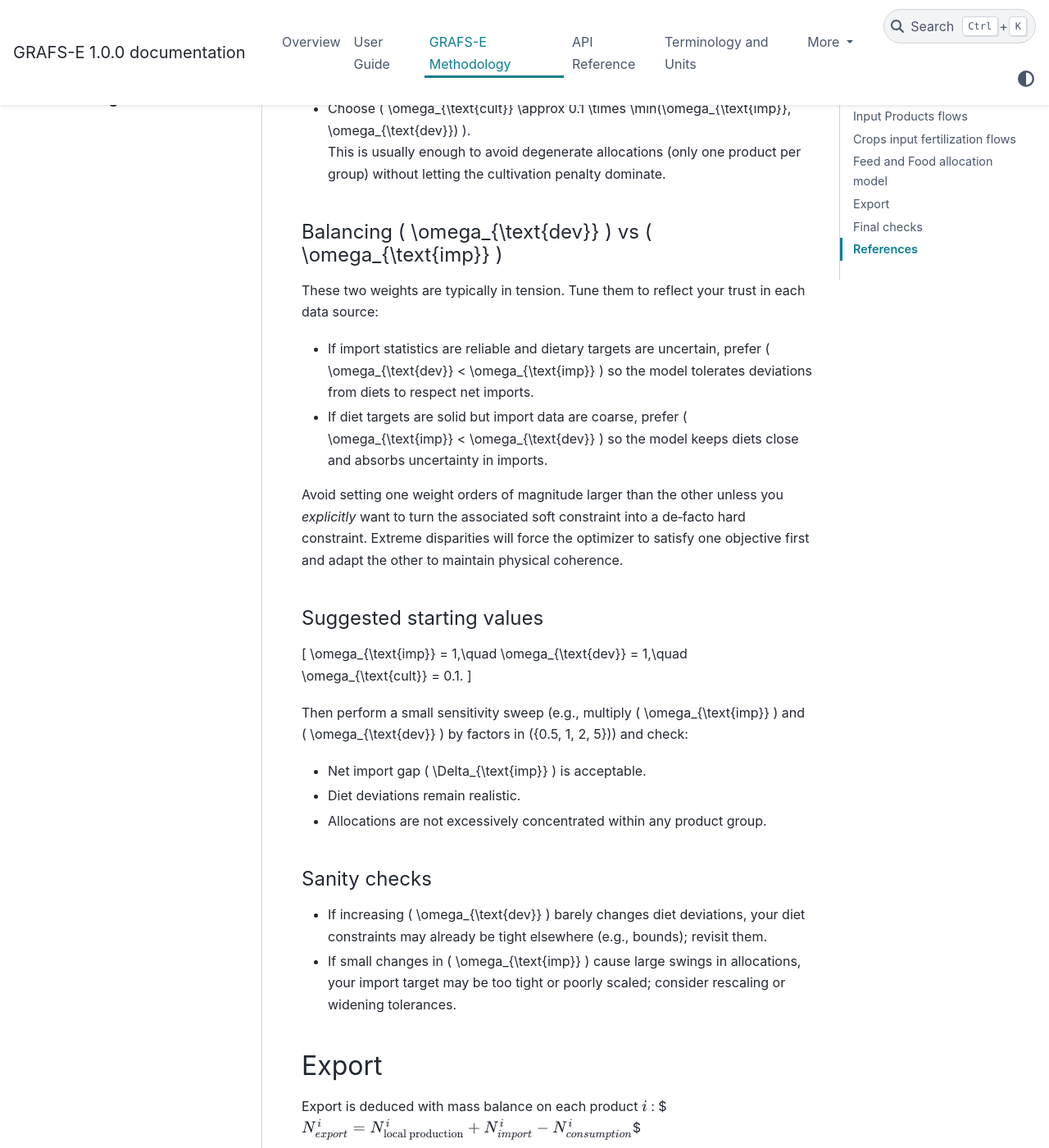
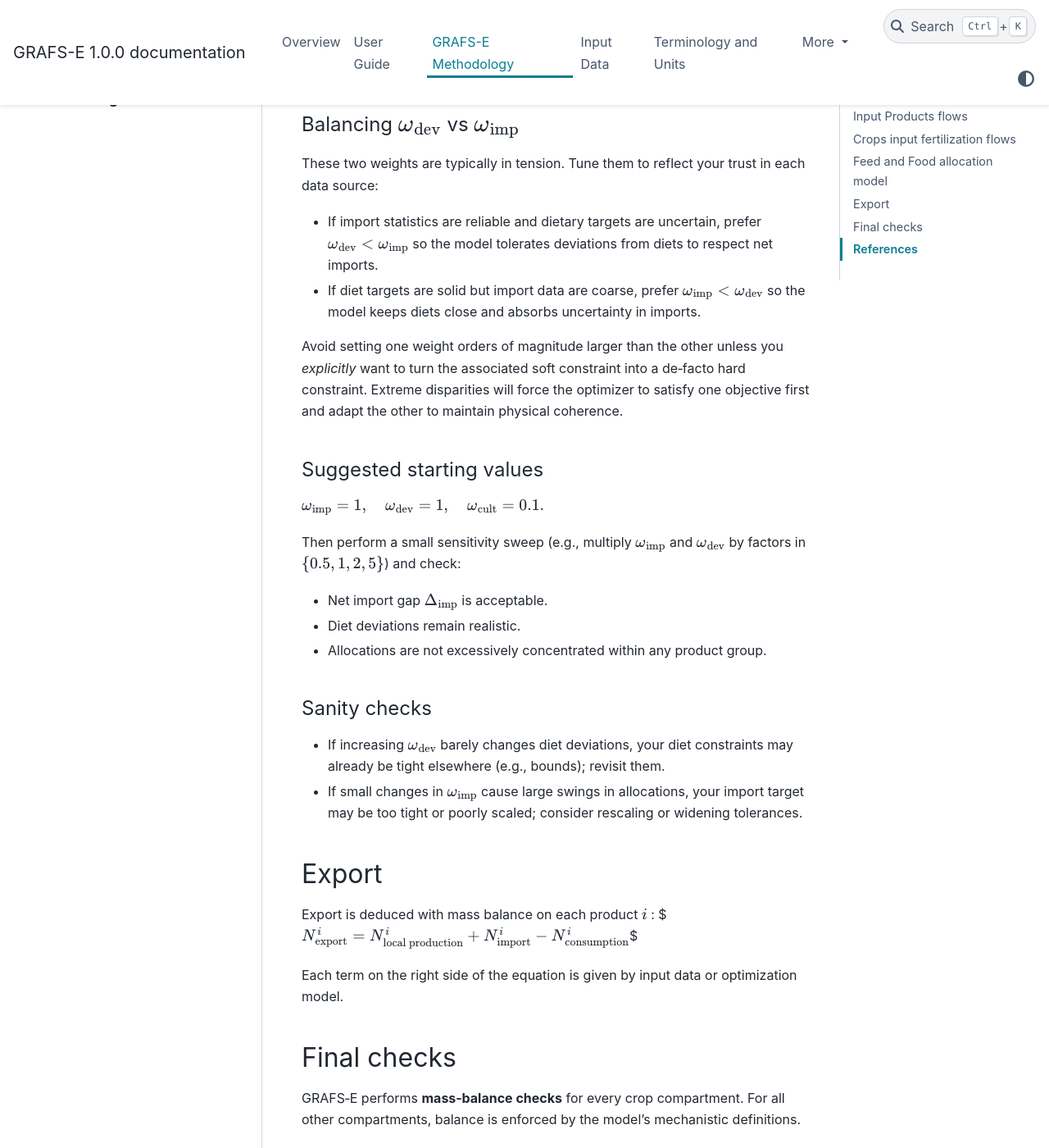
Before and after one commit to AdrienFausteGay/GRAFS-E, a Sphinx documentation site: the page built from docs/source/grafs-e-engine.md, in a window 1280 px wide and 1400 px high, scrolled down 7915 px. Shown: the whole window at 82% size. Built offline with Sphinx 7.4.7 and the PyData theme 0.15.4, drawn with Linux system fonts in a browser that asks for light colours; cross-references to code outside the pages are shown as plain code; some of the changed text lies outside the part shown.

Commit message:
Minor upgrades in documentations (input, engine and index). Change the...

```diff
--- a/docs/source/grafs-e-engine.md
+++ b/docs/source/grafs-e-engine.md
@@ -4,29 +4,32 @@ Here are described GRAFS-E mecanisms to create a coherent flow vision of agro-fo
 
 ## Input Products flows
 
-Input flows from products are get with product data. For each product $i$ with 'Origin compartment' $j$, the inflow is $$F_{ij} = Production_i * Nitrogen Content_i
+Input flows from products are get with product data. For each product $i$ with 'Origin compartment' $j$, the inflow is
+$$
+F_{ij} = \text{Production}_i * \text{Nitrogen Content}_i
+$$
 
-This flow is now nammed $Nitrogen Production_i$
+This flow is now nammed $\text{Nitrogen Production}_i$
 ## Crops input fertilization flows
 
 Crops can be fertilized by several vector depending of the context : synthetic fertilizer, excretion, atmospheric deposition, seeds...
 
 ### Seeds input
 
-Each yearly crops required an initial seeds input to grow. This is computed as follow for a crop $i$ : $$ f_{ii} = Seed input_i * Nitrogen Production_i$$
+Each yearly crops required an initial seeds input to grow. This is computed as follow for a crop $i$ : $$ F_{ii} = \text{Seed input}_i * \text{Nitrogen Production}_i$$
 
 This is the only self loop in GRAFS-E.
 
 ### Atmosperic deposition
 
 Atmospheric deposition is modelled in a simple maner with a surface coefficient. The origin of this flow is 90 % from atmospheric NH3 and 10 % from atmospheric N2O as proposed by IPCC {cite:p}`intergovernmentalpanelonclimatechangeClimateChangeLand2022`.
-For a crop $i$, the input flow is : $$f_i = Atmospheric deposition coef_i * Area_i$$
+For a crop $i$, the input flow is : $$F_i = \text{Atmospheric deposition coef}_i * \text{Area}_i$$
 
 ### Biological Nitrogen Fixation
 
 Biological Nitrogen Fixation (BNF) is based on Anglade et al. work {cite:p}`angladeRelationshipsEstimatingN2`. This approach propose that BNF is linked to crops production with an affine relation : $$BNF = [{\alpha}_{cult}*\frac{Y}{HI}+{\beta}_{cult}]*BGN$$
 
-With ${\alpha}_{cult}$ and ${\beta}_{cult}$ the slope and XXX of the affine function, Y the yield (kgN/ha), HI the Harvest Index and BGN the Bellowground contribution multiplicative factor. For more details and  values for ${\alpha}_{cult}$ and ${\beta}_{cult}$ and BNG, check Anglade paper.
+With ${\alpha}_{cult}$ and ${\beta}_{cult}$ the slope and intercept of the affine function, Y the yield (kgN/ha), HI the Harvest Index and BGN the Bellowground contribution multiplicative factor. For more details and  values for ${\alpha}_{cult}$ and ${\beta}_{cult}$ and BNG, check Anglade paper.
 
 These computed flows go from atmospheric N2 to concerned crops (the one with non zero BNF coefficients).
 
@@ -37,13 +40,13 @@ Human excretion is the sum of all Nitrogen Ingested including fischery product.
 #### Sludge spread
 
 The excretion is partially recycled (Excretion recycling input parameter) to be spread on crops. This part is shared among crops according to their area and spreading rate.
-Spreading designate the action of manually spreading manure on a field (by opposition to direct excretion on grasslands). A streading rate of 0% means that no hectares benefited from sludges, manure and slurry (whatever is the amount). Spreading rate of 100% means that all hectares of this crop benefited from spreeding. The available amount of sludge Nitrogen is spread using this distribution: $${\rho}_i = \frac{Area_i*Spreading rate_i}{{\sum}_{j\in crops, \notin natural meadow} Area_j*Spreading rate_j}$$
+Spreading designate the action of manually spreading manure on a field (by opposition to direct excretion on grasslands). A streading rate of 0% means that no hectares benefited from sludges, manure and slurry (whatever is the amount). Spreading rate of 100% means that all hectares of this crop benefited from spreeding. The available amount of sludge Nitrogen is spread using this distribution: $${\rho}_i = \frac{\text{Area}_i*\text{Spreading rate_i}}{{\sum}_{j\in \text{crops}, \notin \text{natural meadow}} \text{Area_j}*\text{Spreading rate_j}}$$
 
 With $i$ a crop. Therefore Spreading rate encompass how much a crop will get access to manure, sludge and slurry spreading.
 
 #### Other fate of human excretion
 
-The rest of human excretion get various fate. These are studied in {cite:p}`starckFateNitrogenFrench2023a`. A part is volatilized as ammoniac ($NH_3$), a part is volatilized as nitrous oxyde ($N_2O$), a part is volilized as nitrous gas ($N_2). Each of these ends are taken account by 'N-X EM excretion' with X the name of the volatilized molecule in input data.
+The rest of human excretion get various fate. These are studied in {cite:p}`starckFateNitrogenFrench2023a`. A part is volatilized as ammoniac ($NH_3$), a part is volatilized as nitrous oxyde ($N_2O$), a part is volilized as nitrous gas ($N_2$). Each of these ends are taken account by 'N-X EM excretion' with X the name of the volatilized molecule in input data.
 All human excretion which is neither volatilized or recycled is lost in hydro-system compartment.
 
 ### Animal excretion
@@ -68,32 +71,32 @@ Synthetic fertilization flows are the flows from Haber-Bosch compartment to each
 Synthetic fertilization is computed based on the gap between fertilization needs and non-synthetic fertilizer used. This gap is normalized using the total amount of synthetic fertilizer used on the territory.  Non-synthetic fertilizer regroup all fertilizing vectors presented above.
 
 The philosophy behind the flows of synthetic fertilizer use is to proceed to an allocation from the stock of global use of synthetic fertilizer on the territory for a given year to each crops. The distribution of synthetic fertilizer is proportional to the gap between fertilization needs and non-synthetic fertilizer use.
-$$F_{synth~tot} = \sum_{i \in crops}f_{HB,i}$$
-$$f_{HB,i} \prop \text{fertilization need}_i - \sum_{j \in \text{non synth fertilization}} f_{ji}$$
+$$F_{\text{synth tot}} = \sum_{i \in \text{crops}}f_{HB,i}$$
+$$F_{HB,i} \propto \text{fertilization need}_i - \sum_{j \in \text{non synth fertilization}} F_{ji}$$
 
 #### Mecanism
 
 Synthetic fertilization flows are the flows from Haber-Bosch compartment to each crop using synthetic fertilization. Crop category 'leguminous' are excluded from this mecanism.
 Synthetic fertilization is computed based on the gap between fertilization needs and non-synthetic fertilizer used. This gap is normalized using the total amount of synthetic fertilizer used on the territory.  Non-synthetic fertilizer regroup all fertilizing vectors presented above. Fertilization needs are computed by surface unit. They can be given directly as a constant. This is 'Surface Fertilizer Need (kgN/ha)' in input data. Fertilization needs can also be given by production unit. This is 'Fertilization Need (kgN/qtl)'. The fertilization need is obtain by multiplying by the Yield (qtl/ha). The gap between fertilizer need and surface non synthetic fertilizer use gives the raw synthetic fertilizer use.
 $$N^{i}_{\text{synth input}}=Y^i\rho^{i}_{\text{input}}-N_{\text{other input}}$$
-$$N^{i}_{\text{synth input}}=N^{i}_{\text{input}}-N_{\text{other input}}$$
-With $N^{i}_{\text{synth input}}$ denotes the raw compuation of synthetic fertilizer input per hectare for crop $i$, $Y^i$ signifies the yield of crop i, $\rho^{i}_{\text{input}}$ represents fertilization d need per unit of yield (kgN/qtl) and $N_{\text{other input}}$ refers to the surface nitrogen input from other sources.
+$$N^{i}_{\text{synth input}}=N^{i}_{\text{input}}-N_{\text{other inputs}}$$
+With $N^{i}_{\text{synth input}}$ denotes the raw compuation of synthetic fertilizer input per hectare for crop $i$, $Y^i$ signifies the yield of crop i, $\rho^{i}_{\text{input}}$ represents fertilization d need per unit of yield (kgN/qtl) and $N_{\text{other inputs}}$ refers to the surface nitrogen input from other sources.
 This is a theorical value get with a agronomist computation. Yet the raw synthetic fertilizer must fit the total synthetic fertilization use given in input data. Therefore, the raw values are normalized using this compuation : $$\Gamma \sum_i N^{i}_{\text{synt input}}\frac{S_i}{S}=N^{\text{input data}}_{\text{synth input}}$$
 Where $\Gamma$ is the normalization constant to go from raw values to adjusted values.
-$$f^{\text{adj}}_{HB,i} = f^{\text{raw}}_{HB,i}*\Gamma$$
+$$f^{\text{adj}}_{HB,i} = f^{\text{raw}}_{HB,i}\Gamma$$
 The flows get after the normalization are called 'Adjusted Total Synthetic Fertilizer Use (ktN)'. The computation steps for synthetic fertilizer use are summed up in this figure
 
 ![Computation steps for synthetic fertilizer flows](_static/calcul_gamma.png)
 
 #### Volatilization Losses
 
-In addition to flows from Haber-Basch process to crops, GRAFS-E compute Nitrogen leaks from crops to atmospheric ammoniac and nitrous oxyde. These flows are computed using 'coefficient N-NH3 volatilization synthetic fertilization (%)' and 'coefficient N-N2O volatilization synthetic fertilization (%)' input data.
+In addition to flows from Haber-Bosch process to crops, GRAFS-E compute Nitrogen leaks from crops to atmospheric ammoniac and nitrous oxyde. These flows are computed using 'coefficient N-NH3 volatilization synthetic fertilization (%)' and 'coefficient N-N2O volatilization synthetic fertilization (%)' input data.
 
-#### \(N_2\) and the Haber–Bosch compartment
+#### $N_2$ and the Haber–Bosch compartment
 
 All **synthetic fertiliser** supplied to crops originates from the **Haber–Bosch** compartment. Every fertiliser flow to a crop has its source in this compartment.
 
-To conserve nitrogen, the Haber–Bosch compartment is itself **mass‑balanced** by an inflow from **atmospheric \(N_2\)**. In other words, the total outflow of nitrogen from Haber–Bosch equals the nitrogen extracted from atmospheric \(N_2\) for ammonia synthesis including volatilization losses.
+To conserve nitrogen, the Haber–Bosch compartment is itself **mass‑balanced** by an inflow from **atmospheric $N_2$**. In other words, the total outflow of nitrogen from Haber–Bosch equals the nitrogen extracted from atmospheric $N_2$ for ammonia synthesis including volatilization losses.
 
 ## Feed and Food allocation model
 
@@ -113,22 +116,22 @@ The model aims to optimize the allocation of available nitrogen from crops to va
 Because input data can lack of constancy, it is unlikely that all soft constraints are reached. To address this situation, garanting a physical loop of all flows and providing a realistic representation of agri-food consumption, import/export flow GRAFS-E use an optimization model with previoulsly defined hard constraints. The optimization model is explain in next sections.
 
 ### Sets and indices
-- \(\mathcal{S}\): diet constraints (each \(s\in\mathcal{S}\) is a consumer group and its product bundle).
-- \(\mathcal{I}\): import allocation decision variables.
-- \(\mathcal{K}\): local production allocation decision variables.
-- \(\mathcal{R}\): diversity penalty variables.
+- $\mathcal{S}$: diet constraints (each $s\in\mathcal{S}$ is a consumer group and its product bundle).
+- $\mathcal{I}$: import allocation decision variables.
+- $\mathcal{K}$: local production allocation decision variables.
+- $\mathcal{R}$: diversity penalty variables.
 
 ### Parameters
-- \(\bar{M}\in\mathbb{R}_{\ge 0}\): target net N imports (ktN) for the territory (exogenous/statistical).
-- \(P_{\text{tot}}\in\mathbb{R}_{\ge 0}\): total domestic N production (ktN), computed from input data.
-- \(\omega_{\text{dev}},\,\omega_{\text{cult}},\,\omega_{\text{imp}}\in\mathbb{R}_{\ge 0}\): non-negative weights (objective terms: deviations, cropping penalties, trade deviation).
+- $\bar{M}\in\mathbb{R}_{\ge 0}$: target net N imports (ktN) for the territory (exogenous/statistical).
+- $P_{\text{tot}}\in\mathbb{R}_{\ge 0}$: total domestic N production (ktN), computed from input data.
+- $\omega_{\text{dev}},\,\omega_{\text{cult}},\,\omega_{\text{imp}}\in\mathbb{R}_{\ge 0}$: non-negative weights (objective terms: deviations, cropping penalties, trade deviation).
 
 ### Decision variables
-- \(I_i \ge 0\) for \(i\in\mathcal{I}\): imports (ktN).
-- \(X_k \ge 0\) for \(k\in\mathcal{K}\): local productions (ktN).
-- \(\delta_s \ge 0\) for \(s\in\mathcal{S}\): diet deviation slacks.
-- \(\gamma_r \ge 0\) for \(r\in\mathcal{R}\): diversity penalty slacks.
-- \(\Delta_{\text{imp}} \ge 0\): absolute deviation between modeled and target net imports (ktN).
+- $I_i \ge 0$ for $i\in\mathcal{I}$: imports (ktN).
+- $X_k \ge 0$ for $k\in\mathcal{K}$: local productions (ktN).
+- $\delta_s \ge 0$ for $s\in\mathcal{S}$: diet deviation slacks.
+- $\gamma_r \ge 0$ for $r\in\mathcal{R}$: diversity penalty slacks.
+- $\Delta_{\text{imp}} \ge 0$: absolute deviation between modeled and target net imports (ktN).
 
 ### Modeled net imports
 
@@ -149,8 +152,8 @@ $$
 
 #### Diet and agronomic feasibility (schematic)
 
-- Diet balance constraints define \(\delta_s \ge 0\) (distance from target diet proportions).
-- Diversity constraints define \(\gamma_r \ge 0\).
+- Diet balance constraints define $\delta_s \ge 0$ (distance from target diet proportions).
+- Diversity constraints define $\gamma_r \ge 0$.
 
 ### Objective function
 
@@ -166,48 +169,48 @@ $$
 $$
 
 This objective pushes the solution to:
-1. Stay close to target diets (small \(\delta_s\)).
-2. Allocate nitrogen on all products in diets groups (small \(\gamma_r\)).
-3. Match the target net import \(\bar{M}\) (small \(\Delta_{\text{imp}}\)).
+1. Stay close to target diets (small $\delta_s$).
+2. Allocate nitrogen on all products in diets groups (small $\gamma_r$).
+3. Match the target net import $\bar{M}$ (small $\Delta_{\text{imp}}$).
 
-### Practical guidance for weights \( \omega \)
+### Practical guidance for weights $ \omega $
 
 #### Short rule of thumb
 
-- Choose \( \omega_{\text{cult}} \approx 0.1 \times \min(\omega_{\text{imp}}, \omega_{\text{dev}}) \).
+- Choose $ \omega_{\text{cult}} \approx 0.1 \times \min(\omega_{\text{imp}}, \omega_{\text{dev}}) $.
   This is usually enough to avoid degenerate allocations (only one product per group) without letting the cultivation penalty dominate.
 
-#### Balancing \( \omega_{\text{dev}} \) vs \( \omega_{\text{imp}} \)
+#### Balancing $ \omega_{\text{dev}} $ vs $ \omega_{\text{imp}} $
 
 These two weights are typically in tension. Tune them to reflect your trust in each data source:
 
-- If import statistics are reliable and dietary targets are uncertain, prefer \( \omega_{\text{dev}} < \omega_{\text{imp}} \) so the model tolerates deviations from diets to respect net imports.
-- If diet targets are solid but import data are coarse, prefer \( \omega_{\text{imp}} < \omega_{\text{dev}} \) so the model keeps diets close and absorbs uncertainty in imports.
+- If import statistics are reliable and dietary targets are uncertain, prefer $ \omega_{\text{dev}} < \omega_{\text{imp}} $ so the model tolerates deviations from diets to respect net imports.
+- If diet targets are solid but import data are coarse, prefer $ \omega_{\text{imp}} < \omega_{\text{dev}} $ so the model keeps diets close and absorbs uncertainty in imports.
 
 Avoid setting one weight orders of magnitude larger than the other unless you *explicitly* want to turn the associated soft constraint into a de‑facto hard constraint. Extreme disparities will force the optimizer to satisfy one objective first and adapt the other to maintain physical coherence.
 
 #### Suggested starting values
 
-\[
+$
 \omega_{\text{imp}} = 1,\quad
 \omega_{\text{dev}} = 1,\quad
 \omega_{\text{cult}} = 0.1.
-\]
+$
 
-Then perform a small sensitivity sweep (e.g., multiply \( \omega_{\text{imp}} \) and \( \omega_{\text{dev}} \) by factors in \(\{0.5, 1, 2, 5\}\)) and check:
+Then perform a small sensitivity sweep (e.g., multiply $ \omega_{\text{imp}} $ and $ \omega_{\text{dev}} $ by factors in $\{0.5, 1, 2, 5\}$) and check:
 
-- Net import gap \( \Delta_{\text{imp}} \) is acceptable.
+- Net import gap $ \Delta_{\text{imp}} $ is acceptable.
 - Diet deviations remain realistic.
 - Allocations are not excessively concentrated within any product group.
 
 #### Sanity checks
 
-- If increasing \( \omega_{\text{dev}} \) barely changes diet deviations, your diet constraints may already be tight elsewhere (e.g., bounds); revisit them.
-- If small changes in \( \omega_{\text{imp}} \) cause large swings in allocations, your import target may be too tight or poorly scaled; consider rescaling or widening tolerances.
+- If increasing $ \omega_{\text{dev}} $ barely changes diet deviations, your diet constraints may already be tight elsewhere (e.g., bounds); revisit them.
+- If small changes in $ \omega_{\text{imp}} $ cause large swings in allocations, your import target may be too tight or poorly scaled; consider rescaling or widening tolerances.
 
 ## Export
 
-Export is deduced with mass balance on each product $i$ : $$N_{export}^i = N_{\text{local production}}^i + N_{import}^i - N_{consumption}^i$$
+Export is deduced with mass balance on each product $i$ : $$N_{\text{export}}^i = N_{\text{local production}}^i + N_{\text{import}}^i - N_{\text{consumption}}^i$$
 
 Each term on the right side of the equation is given by input data or optimization model.
 
@@ -224,16 +227,16 @@ GRAFS‑E performs **mass‑balance checks** for every crop compartment. For all
   1. **Non‑“natural meadow” crops**: the nitrogen surplus is partitioned as:
      - **70 %** to **hydrosystem losses**,
      - **29.25 %** to **other losses**,
-     - **0.75 %** to **atmospheric \(N_2O\)**.
+     - **0.75 %** to **atmospheric $N_2O$**.
 
-     Formally, for a surplus \(S\) (kg N/ha):
-     \[
+     Formally, for a surplus $S$ (kg N/ha):
+     $
      S_{hydro} = 0.70\,S,\quad
      S_{other} = 0.2925\,S,\quad
      S_{N_2O} = 0.0075\,S.
-     \]
+     $
 
-  2. **“Natural meadow” crops**: the **first 100 kg N/ha** of surplus is directed to the **soil stock**. Any surplus **above 100 kg N/ha** follows the same partitioning as non‑“natural meadow” crops (70 % hydrosystem, 29.25 % other losses, 0.75 % \(N_2O\)).
+  2. **“Natural meadow” crops**: the **first 100 kg N/ha** of surplus is directed to the **soil stock**. Any surplus **above 100 kg N/ha** follows the same partitioning as non‑“natural meadow” crops (70 % hydrosystem, 29.25 % other losses, 0.75 % $N_2O$).
 
 All **crops, livestock, population, and product** compartments are balanced by construction. Once these checks pass, the GRAFS‑E nitrogen‑flow representation of the agro‑food system is **closed and physically coherent**.
 
```
Also changed, not shown: docs/source/index.rst (+5 -20 lines), docs/source/input.md (+4 -2 lines), 2 other files.
